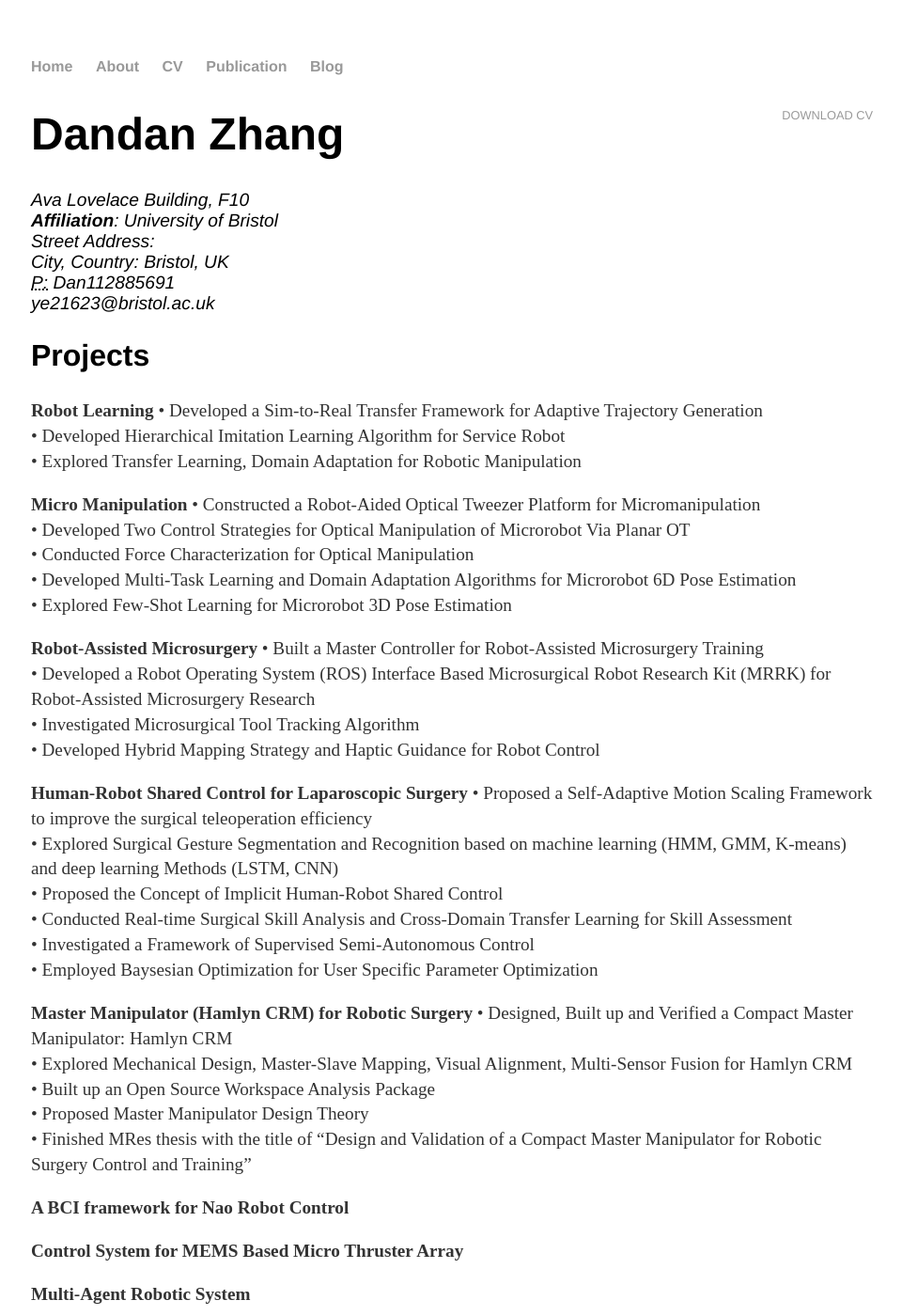
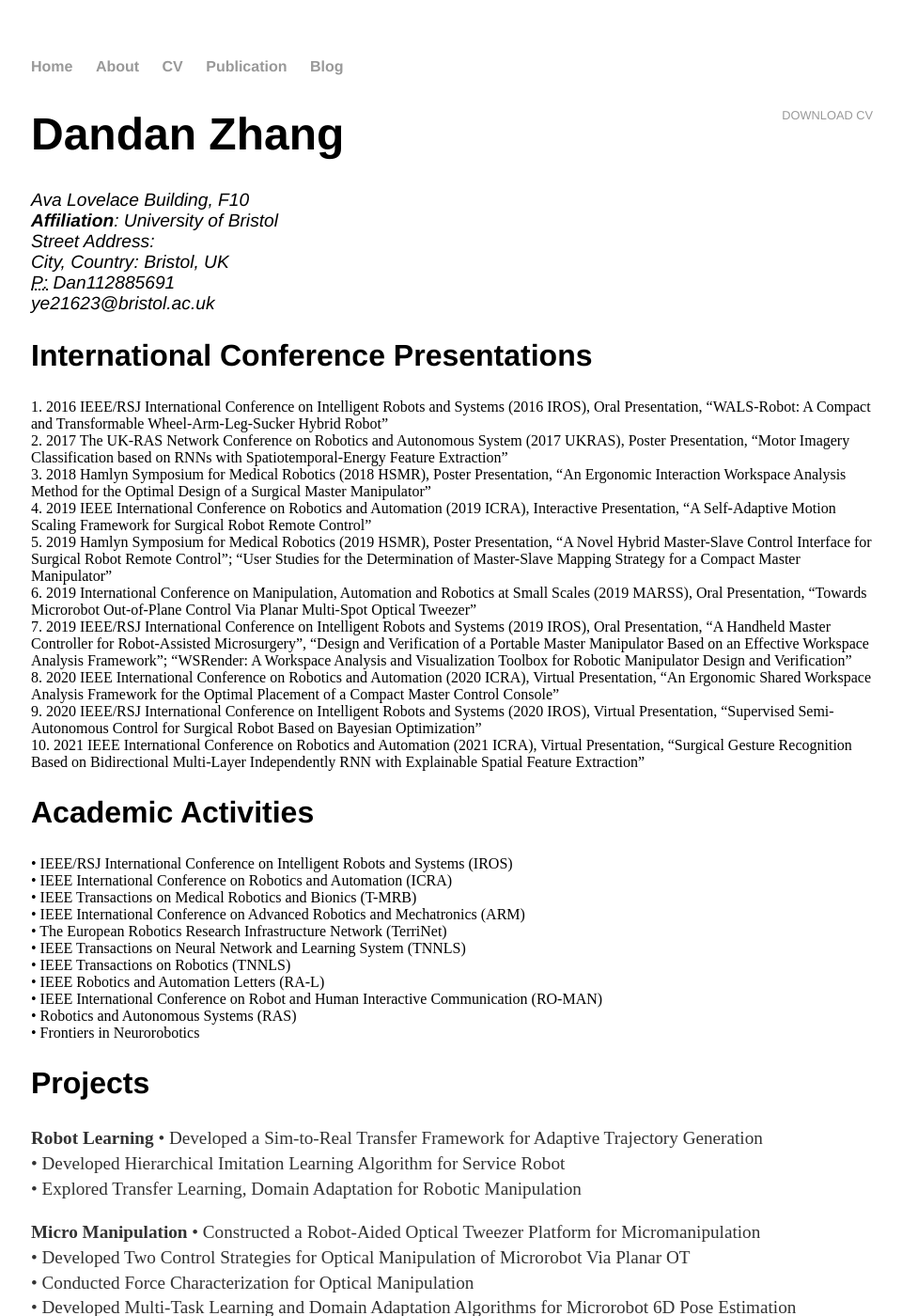
Before and after one commit to ImperialDanDan/ImperialDanDan.github.io, a Jekyll site: the page built from cv/index.html, in a window 1280 px wide and 1400 px high. Shown: the whole window at 94% size, without its empty margins (159-1119 px from the left). Built offline with Jekyll 4.4.1, drawn with Linux system fonts in a browser that asks for light colours; Markdown is read by kramdown in place of the engine named in the settings.

Commit message:
Update index.html

```diff
--- a/cv/index.html
+++ b/cv/index.html
@@ -14,6 +14,38 @@
 					<abbr title="WeChat">P:</abbr> Dan112885691 <br>
 					<span class="obfuscate"> ye21623@bristol.ac.uk </span>
 					</address>
+
+
+
+		<h2>International Conference Presentations</h2>
+1.	2016 IEEE/RSJ International Conference on Intelligent Robots and Systems (2016 IROS), Oral Presentation, “WALS-Robot: A Compact and Transformable Wheel-Arm-Leg-Sucker Hybrid Robot” <br>
+2.	2017 The UK-RAS Network Conference on Robotics and Autonomous System (2017 UKRAS), Poster Presentation, “Motor  Imagery Classification based on RNNs with Spatiotemporal-Energy Feature Extraction” <br>
+3.	2018 Hamlyn Symposium for Medical Robotics (2018 HSMR), Poster Presentation, “An Ergonomic Interaction Workspace Analysis Method for the Optimal Design of a Surgical Master Manipulator”<br>
+4.	2019 IEEE International Conference on Robotics and Automation (2019 ICRA), Interactive Presentation, “A Self-Adaptive Motion Scaling Framework for Surgical Robot Remote Control”<br>
+5.	2019 Hamlyn Symposium for Medical Robotics (2019 HSMR), Poster Presentation, “A Novel Hybrid Master-Slave Control Interface for Surgical Robot Remote Control”; “User Studies for the Determination of Master-Slave Mapping Strategy for a Compact Master Manipulator”<br>
+6.	2019 International Conference on Manipulation, Automation and Robotics at Small Scales (2019 MARSS), Oral Presentation, “Towards Microrobot Out-of-Plane Control Via Planar Multi-Spot Optical Tweezer”<br>
+7.	2019 IEEE/RSJ International Conference on Intelligent Robots and Systems (2019 IROS), Oral Presentation,
+		“A Handheld Master Controller for Robot-Assisted Microsurgery”,
+		“Design and Verification of a Portable Master Manipulator Based on an Effective Workspace Analysis Framework”;
+		“WSRender: A Workspace Analysis and Visualization Toolbox for Robotic Manipulator Design and Verification”<br>
+8.	2020 IEEE International Conference on Robotics and Automation (2020 ICRA), Virtual Presentation, “An Ergonomic Shared Workspace Analysis Framework for the Optimal Placement of a Compact Master Control Console”<br>
+9.	2020 IEEE/RSJ International Conference on Intelligent Robots and Systems (2020 IROS), Virtual Presentation, “Supervised Semi-Autonomous Control for Surgical Robot Based on Bayesian Optimization”<br>
+10.	2021 IEEE International Conference on Robotics and Automation (2021 ICRA), Virtual Presentation, “Surgical Gesture Recognition Based on Bidirectional Multi-Layer Independently RNN with Explainable Spatial Feature Extraction”<br>
+
+
+		<h2>Academic Activities</h2>
+•	IEEE/RSJ International Conference on Intelligent Robots and Systems (IROS)<br>
+•	IEEE International Conference on Robotics and Automation (ICRA) <br>
+•	IEEE Transactions on Medical Robotics and Bionics (T-MRB)<br>
+•	IEEE International Conference on Advanced Robotics and Mechatronics (ARM)<br>
+•	The European Robotics Research Infrastructure Network (TerriNet)<br>
+•	IEEE Transactions on Neural Network and Learning System (TNNLS)<br>
+•	IEEE Transactions on Robotics (TNNLS)<br>
+•	IEEE Robotics and Automation Letters  (RA-L)<br>
+•	IEEE International Conference on Robot and Human Interactive Communication (RO-MAN)<br>
+•	Robotics and Autonomous Systems (RAS)<br>
+•	Frontiers in Neurorobotics<br>
+
 
 
 		<h2>Projects</h2>
```
